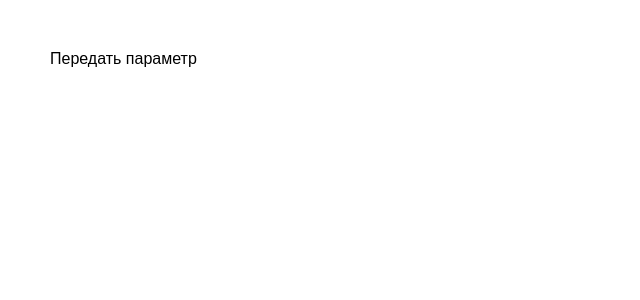
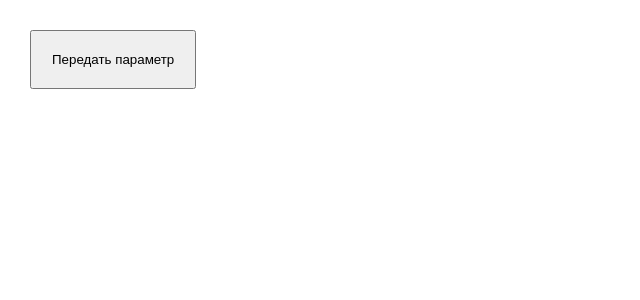
Before and after one commit to Anton102967/new-app2, a React (Vite) app: page / in a window 1280 px wide. Shown: the top 300 px of the page, without its empty margins (0-640 px from the left). Built offline with nearby package versions, Linux system fonts and the light colour scheme.

Commit message:
События React практика fix

```diff
--- a/src/components/Test.jsx
+++ b/src/components/Test.jsx
@@ -121,16 +121,16 @@ export function InteractiveDiv() {
 }
 
 export function EventWithParams() {
-    const EventWitOnClick  = ({message}) => {
+    const EventWitOnClick  = (message) => {
         console.log({message});
     };
 
      return(
-        <div
+        <button
             onClick={() => EventWitOnClick('Привет, React!')}
             style={{padding: '20px', margin: '30px'}}
         >
             Передать параметр
-        </div>
+        </button>
      )
 }
```
